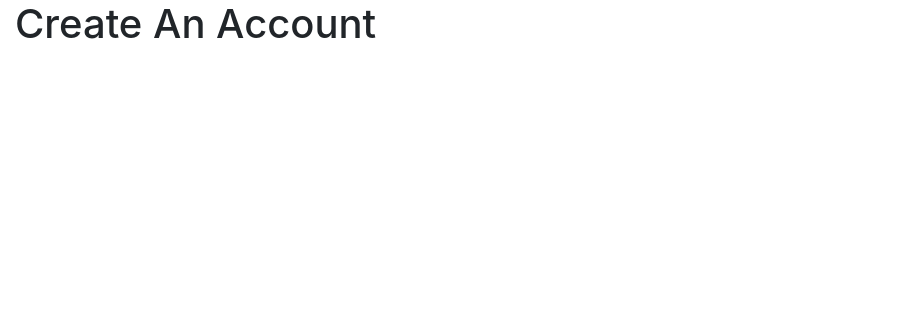
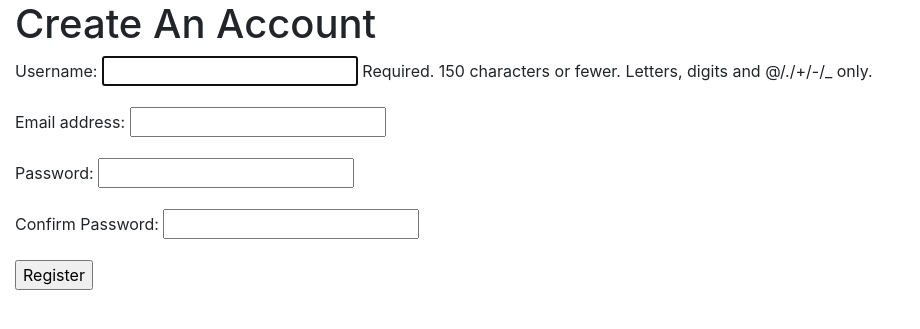
Before and after one commit to amcali/project-online-order, a Django app: page /register in a window 1280 px wide. Shown: the part 56-385 px from the top of the page, without its empty margins (0-920 px from the left). Run offline with Django 3.2, Linux system fonts and the light colour scheme; some libraries are stand-ins or nearby versions.

Commit message:
Created User Registration form to appear on Registration Page.

```diff
--- a/accounts/forms.py
+++ b/accounts/forms.py
@@ -1,6 +1,23 @@
 from django import forms
+from django.contrib.auth.models import User
+from django.contrib.auth.forms import UserCreationForm
+from django.core.exceptions import ValidationError
+
+from .models import MyUser
+
 
 """ This is for the form which will be for user login """
 class UserLoginForm(forms.Form):
     username = forms.CharField()
     password = forms.CharField(widget=forms.PasswordInput)
+
+
+""" This form is for account registration for new user """
+class UserRegistrationForm(UserCreationForm):
+    password1 = forms.CharField(label="Password:", widget=forms.PasswordInput)
+    password2 = forms.CharField(label="Confirm Password:",
+                                widget=forms.PasswordInput)
+
+    class Meta:
+        model = MyUser
+        fields = ['username', 'email', 'password1', 'password2']
--- a/accounts/templates/accounts/register.template.html
+++ b/accounts/templates/accounts/register.template.html
@@ -4,4 +4,11 @@
 
 <h1>Create An Account</h1>
 
+<form method="POST">
+    {% csrf_token %}
+    {{ form.as_p }}
+    <input type="submit" value="Register" />
+
+</form>
+
 {% endblock %}
--- a/accounts/views.py
+++ b/accounts/views.py
@@ -1,6 +1,6 @@
 from django.shortcuts import render, redirect, reverse, HttpResponse
 from django.contrib import auth, messages
-from .forms import UserLoginForm
+from .forms import UserLoginForm, UserRegistrationForm
 from django.contrib.auth import get_user_model
 
 #Import login_required annotations
@@ -48,4 +48,7 @@ def profile(request):
     })
 
 def register(request):
-    return render(request, "accounts/register.template.html")
+    register_form = UserRegistrationForm()
+    return render(request, "accounts/register.template.html", {
+        'form': register_form
+    })
```
